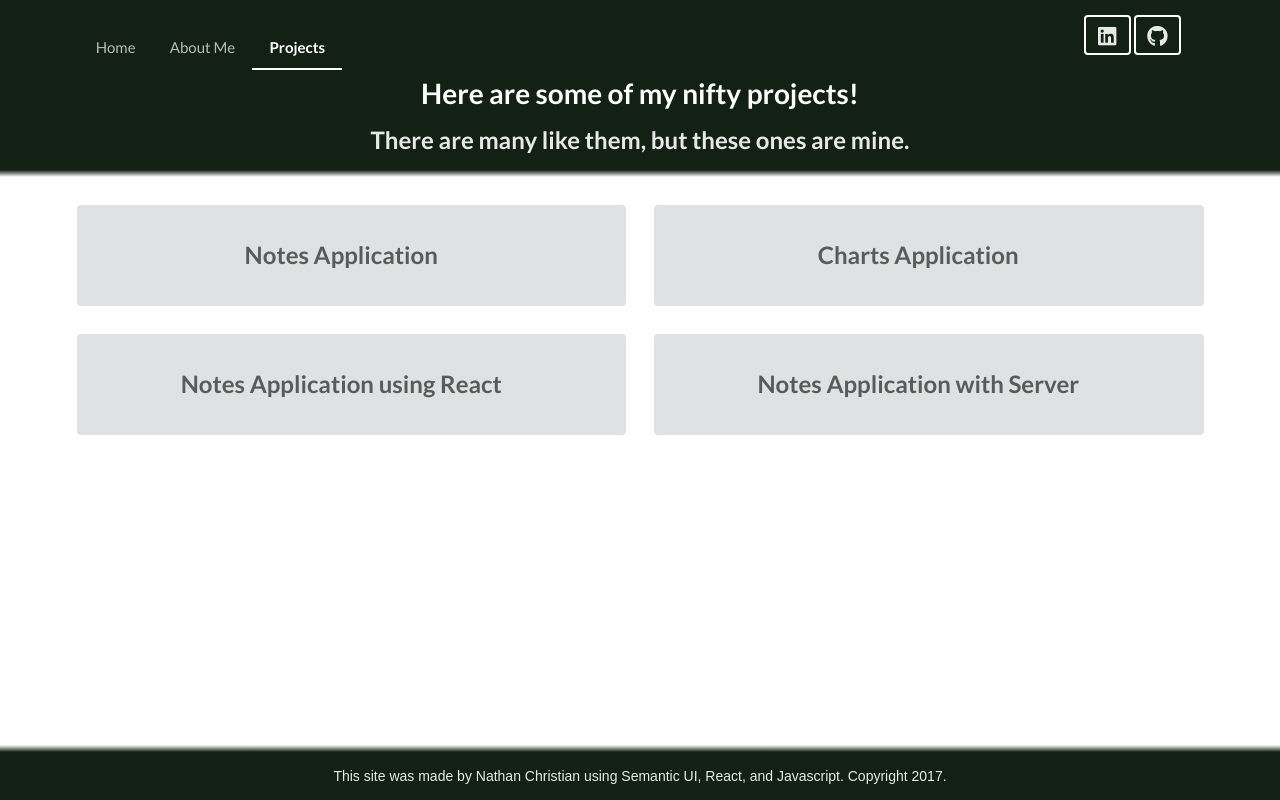
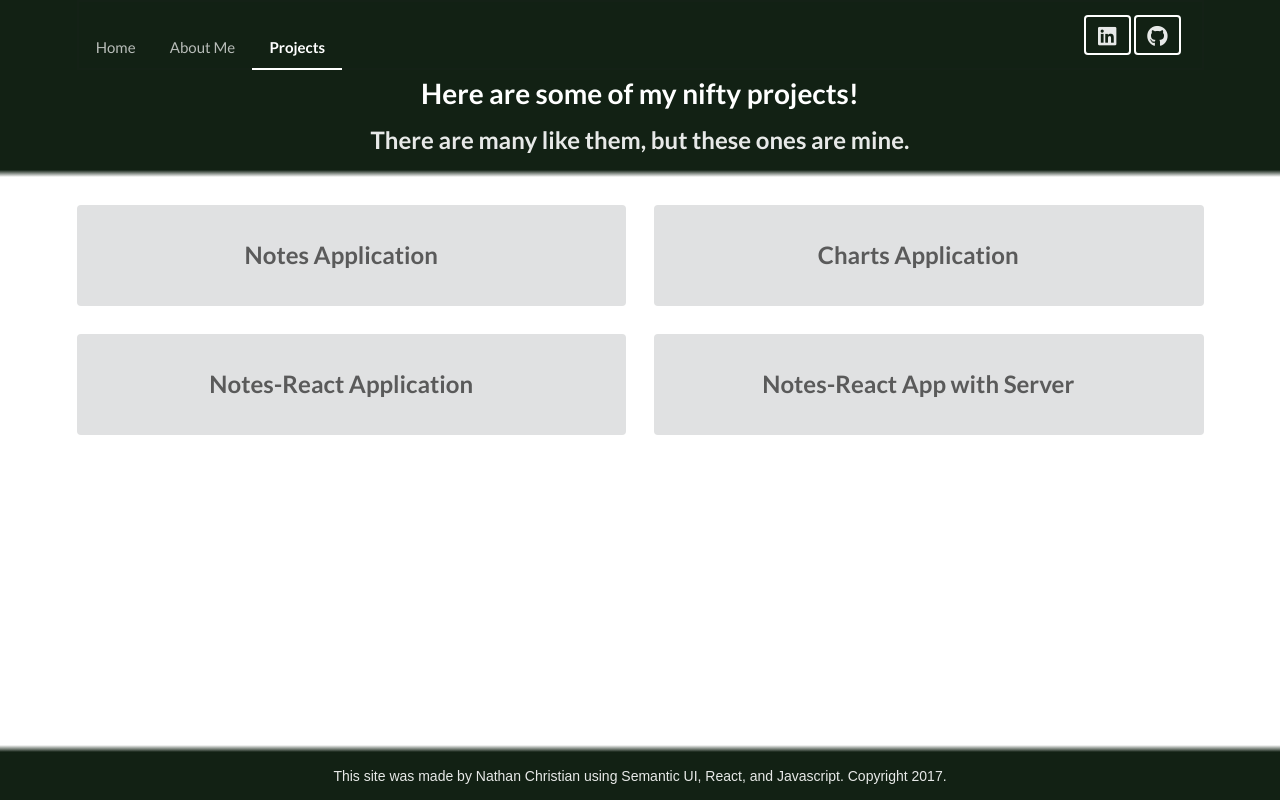
Before and after one commit to Grumlen/Portfolio, a React (Create React App) app: page /projects in a window 1280 px wide. Built offline with nearby package versions, Linux system fonts and the light colour scheme.

Commit message:
remove projects link

```diff
--- a/src/App.css
+++ b/src/App.css
@@ -39,6 +39,7 @@ div.visible {
 }
 .visible h2 {
   margin: 1em;
+  padding-top: -1em;
 }
 h2.sub {
   margin-top: .1em;
@@ -46,6 +47,7 @@ h2.sub {
 .hidden.content {
   padding-left: 10%;
   padding-right: 10%;
+  margin-top: -2em !important;
 }
 h1 {
   margin-top: .2em !important;
@@ -56,3 +58,6 @@ h1 {
     padding-right: .4em !important;
   }
 }
+.linkArea {
+  margin-top: .2em;
+}
--- a/src/about/index.js
+++ b/src/about/index.js
@@ -25,7 +25,7 @@ const About = (props) => (
         </div></div>
         <div className="column"><div className="ui segment">
           <h3 className="ui header">UI/UX Developer</h3>
-          <p>Training with Ksquare to learn HTML, CSS, and Javascript. Evidence of this learning can be found on my <a href="projects.html">projects</a> page.</p>
+          <p>Training with Ksquare to learn HTML, CSS, and Javascript. Evidence of this learning can be found on my projects page.</p>
         </div></div>
       </div>
     </div>
--- a/src/projects/index.js
+++ b/src/projects/index.js
@@ -13,24 +13,27 @@ const Projects = (props) => (
     <div className="ui vertical stripe container">
       <div className="ui two column stackable doubling grid">
         <ProjectButton
-          link="https://grumlen.github.io/Notes-Application/"
+          gitLink="https://github.com/Grumlen/Notes-Application"
+          liveLink="https://grumlen.github.io/Notes-Application/"
           title='Notes Application'
-          content='Application allowing the user to create, save, & delete persistent notes on their computer.'
+          content='App allowing the user to modify persistent notes on their computer.'
         />
         <ProjectButton
-          link="https://grumlen.github.io/Chart-App/"
+          gitLink="https://github.com/Grumlen/Chart-App"
+          liveLink="https://grumlen.github.io/Chart-App/"
           title='Charts Application'
-          content='Small application allowing the user to modify a persistent table of data and display that data in various formats.'
+          content='App built using chart.js and require.js that allows the user to modify a table of data and render it in various charts.'
         />
         <ProjectButton
-          link="https://grumlen.github.io/Notes-App-React/"
-          title='Notes Application using React'
+          gitLink="https://github.com/Grumlen/Notes-App-React"
+          liveLink="https://grumlen.github.io/Notes-App-React/"
+          title='Notes-React Application'
           content='Updated version of the Notes Application that uses React, Redux, and React-Redux.'
         />
         <ProjectButton
-          link="https://github.com/Grumlen/Notes-Server"
-          title='Notes Application with Server'
-          content='Updated version of the Notes App that uses React in conjunction with a simple server.'
+          gitLink="https://github.com/Grumlen/Notes-Server"
+          title='Notes-React App with Server'
+          content='Updated version of Notes-React that uses React in alongside a server built with MongoDB and Mongoose.'
         />
       </div>
     </div>
--- /dev/null
+++ b/src/projects/link.js
@@ -0,0 +1,9 @@
+import React from 'react';
+
+const Link = (props) => (
+  <a href={props.link}>
+    <button className='ui black compact button'>{props.label}</button>
+  </a>
+);
+
+export default Link;
--- a/src/projects/projectbutton.js
+++ b/src/projects/projectbutton.js
@@ -1,11 +1,18 @@
 import React from 'react';
+import Link from './link';
 
 const ProjectButton = (props) => (
   <div className="column">
-    <a href={props.link}><div className="ui animated fluid fade button" tabIndex="0">
+    <div className="ui animated fluid fade button" tabIndex="0">
       <div className="visible content"><h2>{props.title}</h2></div>
-      <div className="hidden content">{props.content}</div>
-    </div></a>
+      <div className="hidden content">
+        {props.content}
+        <div className='linkArea'>
+          {props.gitLink ? <Link link={props.gitLink} label='GitHub' /> : null}
+          {props.liveLink ? <Link link={props.liveLink} label='Live Version' /> : null}
+        </div>
+      </div>
+    </div>
   </div>
 );
 
```
Also changed, not shown: 1 other file (tests, documents, lock files or other folders).
